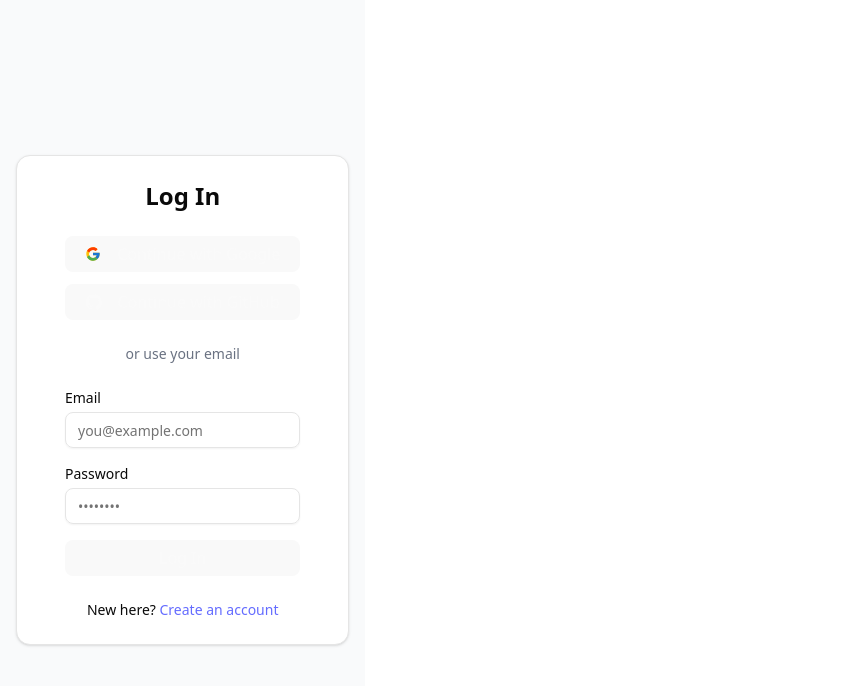
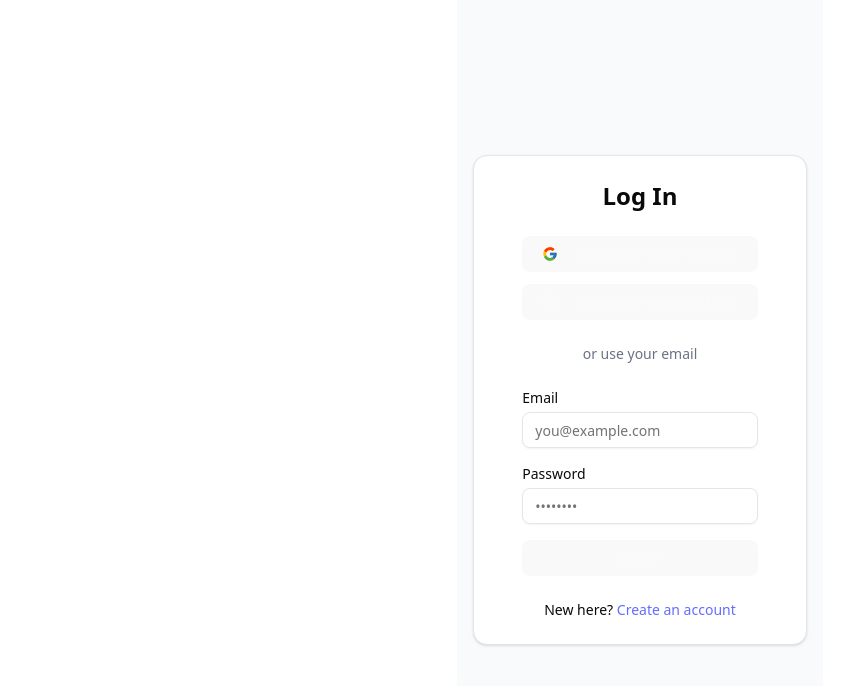
Before and after one commit to arcc-hitt/ProofPlay, a React (Vite) app in the folder client/: page /login in a window 1280 px wide. Shown: the top 686 px of the page, without its empty margins (0-855 px from the left). Built offline with nearby package versions, Linux system fonts and the light colour scheme; no server answers.

Commit message:
update body css styles

```diff
--- a/client/src/index.css
+++ b/client/src/index.css
@@ -62,7 +62,8 @@ a:hover {
 body {
   margin: 0;
   display: flex;
-  place-items: center;
+  align-items: center;
+  justify-content: center;
   min-width: 320px;
   min-height: 100vh;
 }
```
